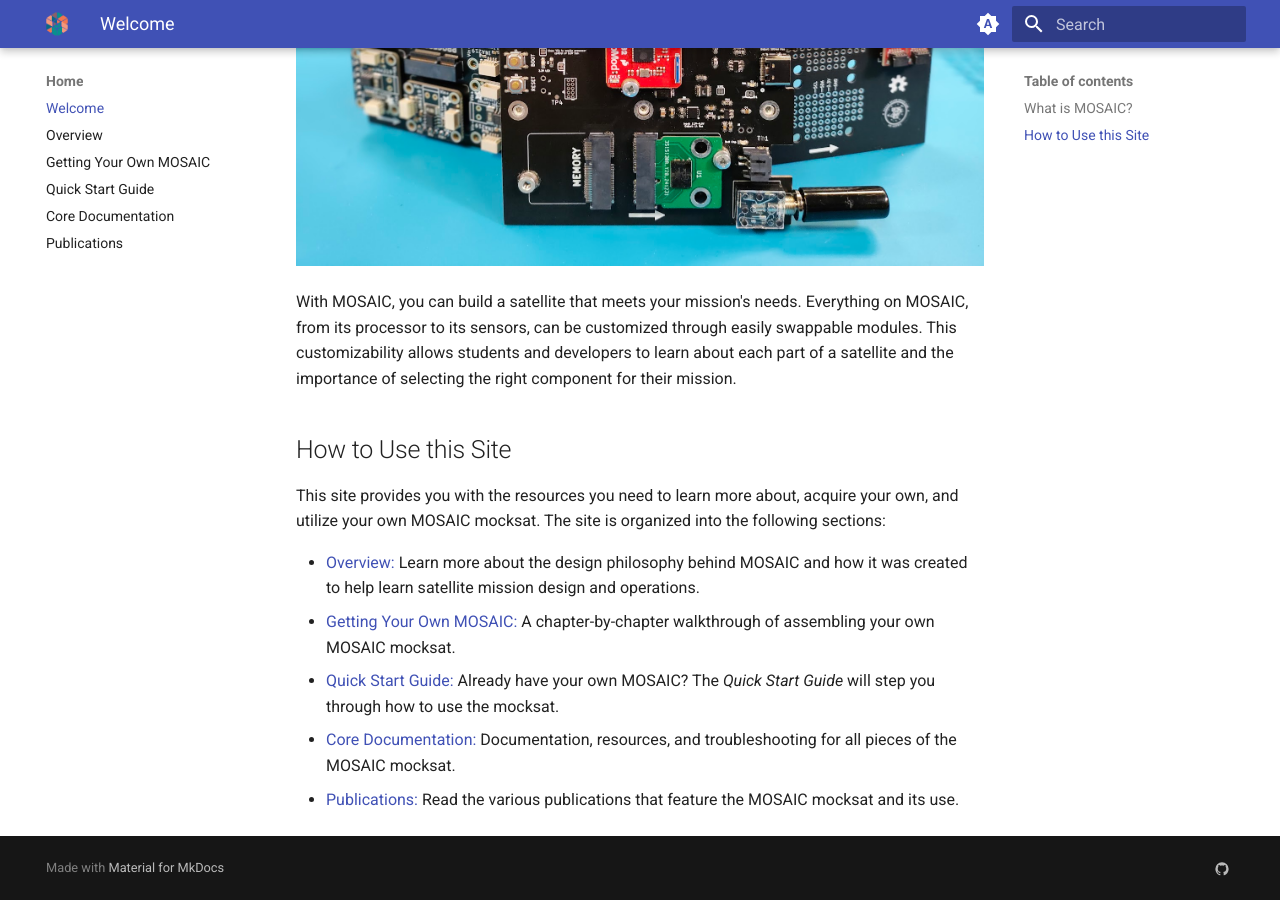
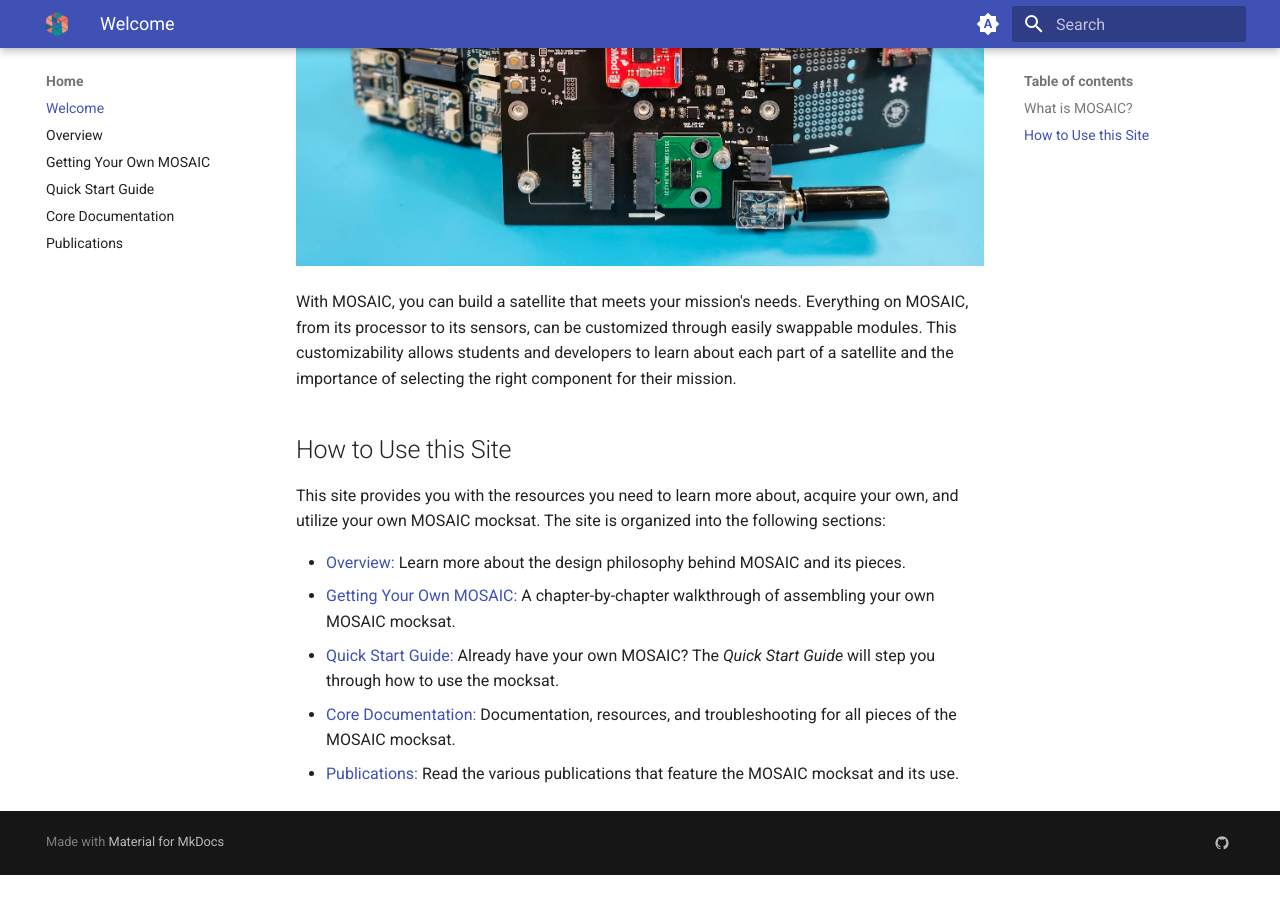
Before and after one commit to MOSAIC-Satellite/Documentation, an MkDocs documentation site: the page built from docs/index.md, in a window 1280 px wide and 900 px high, scrolled down 1452 px. Built offline with MkDocs 1.6.1 and Material for MkDocs 9.7.7, drawn with Linux system fonts in a browser that asks for light colours; after the commit the page ends 2327 px from its top, so only the background shows below that.

Commit message:
update to homepage

```diff
--- a/docs/index.md
+++ b/docs/index.md
@@ -18,7 +18,7 @@ With MOSAIC, you can build a satellite that meets your mission's needs. Everythi
 
 This site provides you with the resources you need to learn more about, acquire your own, and utilize your own MOSAIC mocksat. The site is organized into the following sections:
 
-- [Overview:](https://www.mosaicsat.org/overview/) Learn more about the design philosophy behind MOSAIC and how it was created to help learn satellite mission design and operations.
+- [Overview:](https://www.mosaicsat.org/overview/) Learn more about the design philosophy behind MOSAIC and its pieces.
 - [Getting Your Own MOSAIC:](https://www.mosaicsat.org/getting_mosaic/) A chapter-by-chapter walkthrough of assembling your own MOSAIC mocksat.
 - [Quick Start Guide:](https://www.mosaicsat.org/quick_start/) Already have your own MOSAIC? The *Quick Start Guide* will step you through how to use the mocksat.
 - [Core Documentation:](https://www.mosaicsat.org/core_documentation/) Documentation, resources, and troubleshooting for all pieces of the MOSAIC mocksat.
```
